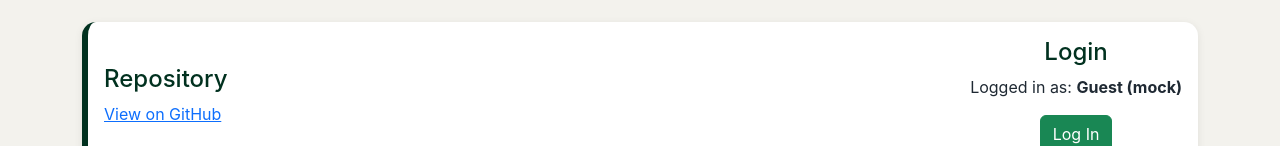
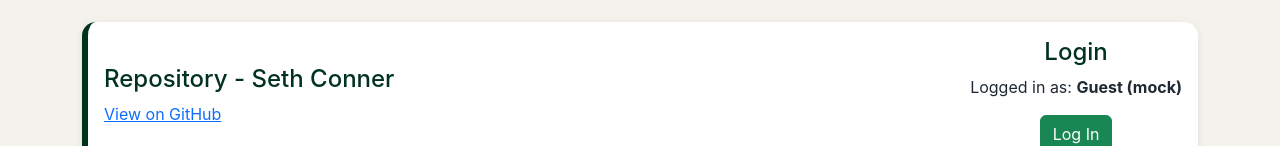
Before and after one commit to SethCSanti/startup, a React (Vite) app: page / in a window 1280 px wide. Shown: the part 414-560 px from the top of the page. Built offline with nearby package versions, Linux system fonts and the light colour scheme.

Commit message:
added name to home page

```diff
--- a/src/home/home.jsx
+++ b/src/home/home.jsx
@@ -25,7 +25,7 @@ export function Home() {
           {/* Top banner */}
           <section className="top-banner mb-4">
             <div className="banner-item">
-              <h4>Repository</h4>
+              <h4>Repository - Seth Conner</h4>
               <a
                 href="https://github.com/SethCSanti/startup.git"
                 target="_blank"
```
